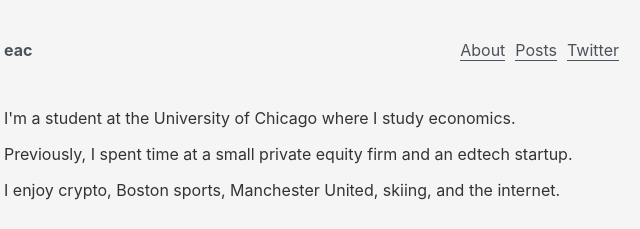
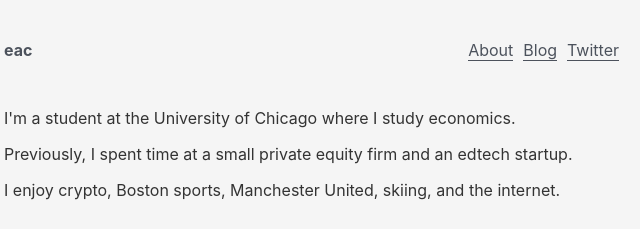
Before and after one commit to eacxyz/personal-website, a plain HTML site: page index.html in a window 1280 px wide. Shown: the top 229 px of the page, 326-966 px from the left. Drawn offline with Linux system fonts and the light colour scheme.

Commit message:
another commit

```diff
--- a/index.html
+++ b/index.html
@@ -15,7 +15,7 @@
                 <nav>
                     <ul>
                         <li><a href="https://0xeac.xyz/about/">About</a></li>
-                        <li><a href="#">Posts</a></li>
+                        <li><a href="#">Blog</a></li>
                         <li><a href="https://twitter.com/0xeac">Twitter</a></li>
                     </ul>
                 </nav>
```
